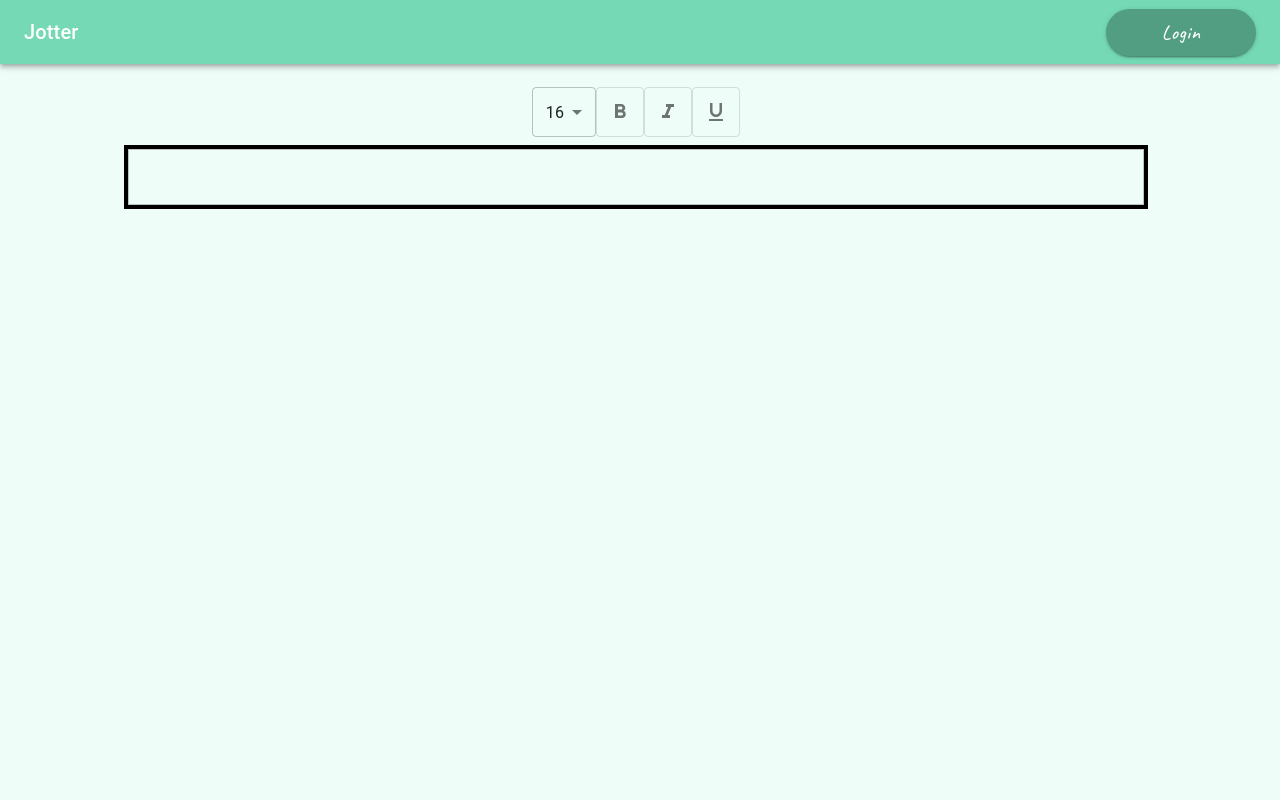
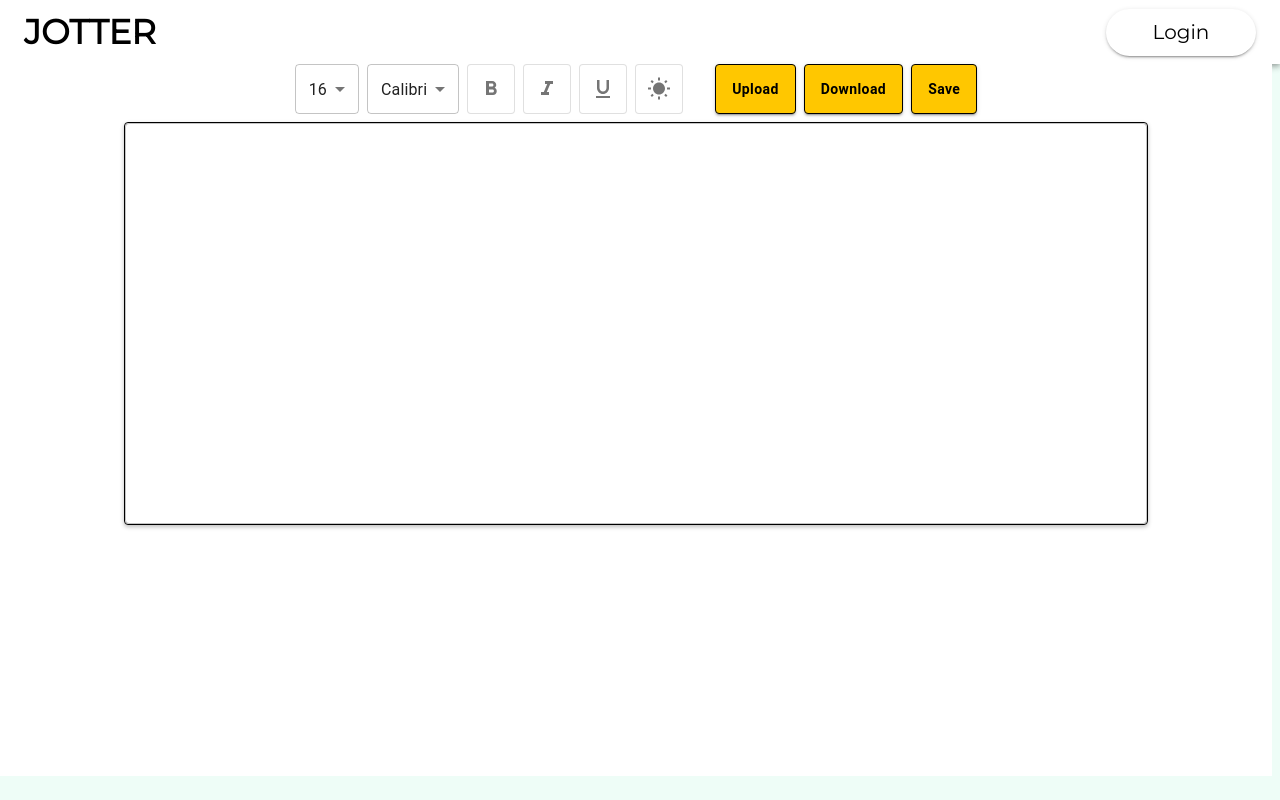
Before and after one commit to CS455-Jotter/Jotter, a Next.js app in the folder jotter-frontend/: page / in a window 1280 px wide. Built offline with nearby package versions, Linux system fonts and the light colour scheme.

Commit message:
Fixed UI and Implemented Font Type and Dark Mode

```diff
--- a/jotter-frontend/package.json
+++ b/jotter-frontend/package.json
@@ -22,7 +22,7 @@
     "axios": "^1.5.0",
     "eslint": "^8.0.1",
     "eslint-config-next": "13.4.19",
-    "next": "13.4.19",
+    "next": "^13.5.4",
     "react": "18.2.0",
     "react-dom": "18.2.0",
     "react-hook-form": "^7.46.1",
--- a/jotter-frontend/src/components/TextEditor/TextEditor.tsx
+++ b/jotter-frontend/src/components/TextEditor/TextEditor.tsx
@@ -9,6 +9,9 @@ import MenuItem from '@mui/material/MenuItem';
 import Select, { SelectChangeEvent } from '@mui/material/Select';
 import { Stack } from '@mui/system';
 import styled from 'styled-components';
+import Button from '@mui/material/Button';
+import WbSunnyIcon from '@mui/icons-material/WbSunny';
+import colorPalette from '@/components/config/config';
 
 const StyledTextField = styled(TextField)`
  & .MuiInputBase-input  {
@@ -21,9 +24,15 @@ function TextEditor() {
   const [isItalic, setIsItalic] = useState(false);
   const [isUnderlined, setIsUnderlined] = useState(false);
   const [fontSize, setFontSize] = useState('16');
+  const [fontType, setFontType] = useState('Calibri');
+  const [isDark, setIsDark] = useState(false);
 
-  const handleChange = (event: SelectChangeEvent) => {
+  const handleFontSizeChange = (event: SelectChangeEvent) => {
     setFontSize(event.target.value as string);
+  };
+
+  const handleFontTypeChange = (event: SelectChangeEvent) => {
+    setFontType(event.target.value as string);
   };
 
   return (
@@ -32,17 +41,23 @@ function TextEditor() {
       direction="column"
       alignItems="center"
       spacing={1}
-      sx={{ minHeight: '90vh', width: '100vw', marginTop: '15px' }}
+      sx={{
+        minHeight: '90vh',
+        width: '100vw',
+        backgroundColor: isDark ? colorPalette.background : colorPalette.white,
+      }}
     >
       <Grid item xs={3}>
-        <Stack direction="row" style={{ height: '50px' }}>
+        <Stack direction="row" spacing={4} style={{ height: '50px' }}>
+          <Stack direction="row" spacing={1}>
             <Select
               labelId="font-size"
               id="font-size"
               value={fontSize}
               label="Size"
-            onChange={handleChange}
+              onChange={handleFontSizeChange}
               autoWidth
+              style={{ backgroundColor: colorPalette.white }}
             >
               <MenuItem value={10}>10</MenuItem>
               <MenuItem value={12}>12</MenuItem>
@@ -52,12 +67,26 @@ function TextEditor() {
               <MenuItem value={20}>20</MenuItem>
               <MenuItem value={30}>30</MenuItem>
             </Select>
+            <Select
+              labelId="font-type"
+              id="font-type"
+              value={fontType}
+              label="Type"
+              onChange={handleFontTypeChange}
+              autoWidth
+              style={{ backgroundColor: colorPalette.white }}
+            >
+              <MenuItem value="Calibri">Calibri</MenuItem>
+              <MenuItem value="Arial">Arial</MenuItem>
+              <MenuItem value="Roboto">Roboto</MenuItem>
+            </Select>
             <ToggleButton
               value="check"
               selected={isBold}
               onChange={() => {
                 setIsBold(!isBold);
               }}
+              style={{ backgroundColor: colorPalette.white }}
             >
               <FormatBoldIcon />
             </ToggleButton>
@@ -67,6 +96,7 @@ function TextEditor() {
               onChange={() => {
                 setIsItalic(!isItalic);
               }}
+              style={{ backgroundColor: colorPalette.white }}
             >
               <FormatItalicIcon />
             </ToggleButton>
@@ -76,9 +106,61 @@ function TextEditor() {
               onChange={() => {
                 setIsUnderlined(!isUnderlined);
               }}
+              style={{ backgroundColor: colorPalette.white }}
             >
               <FormatUnderlinedIcon />
             </ToggleButton>
+            <ToggleButton
+              value="check"
+              selected={isDark}
+              onChange={() => {
+                setIsDark(!isDark);
+              }}
+              style={{ backgroundColor: colorPalette.white }}
+            >
+              <WbSunnyIcon />
+            </ToggleButton>
+          </Stack>
+          <Stack spacing={1} direction="row">
+            <Button
+              variant="contained"
+              style={{
+                backgroundColor: colorPalette.primary,
+                color: colorPalette.black,
+                border: '1px solid black',
+                fontWeight: 'bold',
+                textTransform: 'none',
+              }}
+            >
+              Upload
+
+            </Button>
+            <Button
+              variant="contained"
+              style={{
+                backgroundColor: colorPalette.primary,
+                color: colorPalette.black,
+                border: '1px solid black',
+                fontWeight: 'bold',
+                textTransform: 'none',
+              }}
+            >
+              Download
+            </Button>
+            <Button
+              variant="contained"
+              style={{
+                backgroundColor: colorPalette.primary,
+                color: colorPalette.black,
+                border: '1px solid black',
+                fontWeight: 'bold',
+                textTransform: 'none',
+              }}
+            >
+              Save
+
+            </Button>
+          </Stack>
         </Stack>
       </Grid>
       <Grid item xs={3}>
@@ -86,17 +168,21 @@ function TextEditor() {
           id="filled-multiline-static"
           multiline
           fullWidth
-          minRows={1}
+          rows={16}
           variant="outlined"
           style={{ width: '80vw' }}
           InputProps={{
             style: {
-              border: '4px solid black',
-              borderRadius: '0px',
+              border: '1.5px solid black',
+              borderRadius: '4px',
               fontWeight: isBold ? '1000' : '400',
               fontStyle: isItalic ? 'italic' : '',
               textDecoration: isUnderlined ? 'underline' : '',
               fontSize: `${fontSize}px`,
+              fontFamily: fontType,
+              boxShadow: '0px 2px 4px rgba(0, 0, 0, 0.25)',
+              backgroundColor: isDark ? colorPalette.editor : colorPalette.white,
+              color: isDark ? colorPalette.white : colorPalette.black,
             },
           }}
         />
--- a/jotter-frontend/src/components/TopBar/TopBar.tsx
+++ b/jotter-frontend/src/components/TopBar/TopBar.tsx
@@ -10,6 +10,14 @@ import Menu from '@mui/material/Menu';
 import { Button } from '@mui/material';
 import Link from 'next/link';
 import colorPalette from '@/components/config/config';
+import { ThemeProvider } from '@mui/material/styles';
+import { createTheme } from '@mui/material/styles';
+
+const theme = createTheme({
+  typography: {
+    fontFamily: 'Montserrat, sans-serif', // Set Montserrat as the font family
+  },
+});
 
 function TopBar() {
   const [auth, setAuth] = React.useState(false);
@@ -28,11 +36,12 @@ function TopBar() {
     setAnchorEl(null);
   };
   return (
-    <Box sx={{ flexGrow: 1 }}>
-      <AppBar position="static" style={{ width: '100%', backgroundColor: colorPalette.dark }}>
+    <ThemeProvider theme={theme}>
+      <Box sx={{ flexGrow: 1}}>
+        <AppBar position="static" style={{ width: '100%', backgroundColor: colorPalette.white }}>
           <Toolbar>
-          <Typography variant="h6" component="div" sx={{ flexGrow: 1 }}>
-            Jotter
+            <Typography variant="h4" component="div" sx={{ flexGrow: 1, fontWeight:900, color:"black" }}>
+              JOTTER
             </Typography>
             {auth && (
             <div>
@@ -66,18 +75,18 @@ function TopBar() {
             </div>
             )}
             {!auth && (
-            <Link href="/login" style={{ textDecoration: 'none', color: '#ffffff' }}>
+              <Link href="/login" style={{ textDecoration: 'none', color: 'black' }}>
                 <Button
                   variant="contained"
                   sx={{
-                  backgroundColor: colorPalette.darker,
+                    backgroundColor: colorPalette.white,
                     width: '150px',
+                    color: 'black',
                     borderRadius: '40px',
                     ':hover': {
-                    bgcolor: colorPalette.darker,
-                    color: 'white',
+                      bgcolor: colorPalette.white,
+                      color: 'black',
                     },
-                  fontFamily: 'Caveat',
                     textTransform: 'none',
                     fontSize: 20,
                   }}
@@ -89,6 +98,7 @@ function TopBar() {
           </Toolbar>
         </AppBar>
       </Box>
+    </ThemeProvider>
   );
 }
 
--- a/jotter-frontend/src/components/config/config.ts
+++ b/jotter-frontend/src/components/config/config.ts
@@ -2,6 +2,11 @@ const colorPalette = {
   light: '#EEFDF7',
   dark: '#74D9B4',
   darker: '#529E83',
+  white: '#FFFFFF',
+  black: '#000000',
+  primary: '#FFC700',
+  background: '#384152',
+  editor: '#000000'
 };
 
 export const baseURL = 'http://127.0.0.1:8000';
--- a/jotter-frontend/src/pages/index.tsx
+++ b/jotter-frontend/src/pages/index.tsx
@@ -7,7 +7,8 @@ export default function MenuAppBar() {
   return (
     <div>
       <Head>
-        <title>JOtter</title>
+        <title>Jotter</title>
+        <link rel="stylesheet" href="https://fonts.googleapis.com/css2?family=Montserrat&display=swap"/>
       </Head>
       <TextEditor />
     </div>
```
Also changed, not shown: 1 other file (tests, documents, lock files or other folders). Lines whose indentation alone changed are shown as unchanged.
